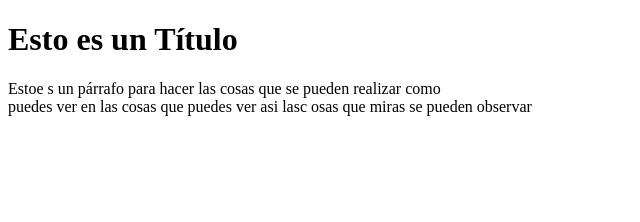
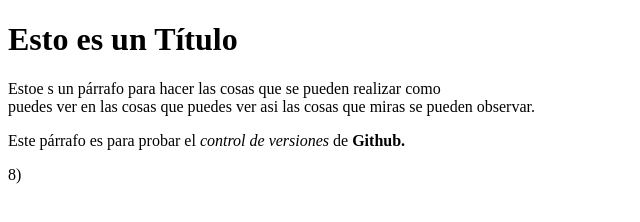
Before and after one commit to Lehkikm/Github-cosas, a plain HTML site: page Job.html in a window 1280 px wide. Shown: the whole page, without its empty margins (0-640 px from the left). Drawn offline with Linux system fonts and the light colour scheme.

Commit message:
Este es un segundo Commit a ver si funciona

```diff
--- a/Job.html
+++ b/Job.html
@@ -9,7 +9,13 @@
 <body>
   <h1> Esto es un T&iacutetulo</h1>
 
-    <p>Estoe s un p&aacuterrafo para hacer las cosas que se pueden realizar como <br>puedes ver en las cosas que puedes ver asi lasc osas que miras se pueden observar
+    <p>Estoe s un p&aacuterrafo para hacer las cosas que se pueden realizar como <br>puedes ver en las cosas que puedes ver asi las cosas que miras se pueden observar.
     </p>
+
+    <p>
+        Este p&aacuterrafo es para probar el <i>control de versiones</i> de <b>Github.</b>
+    <p>
+
+    8)
 </body>
 </html>
```
